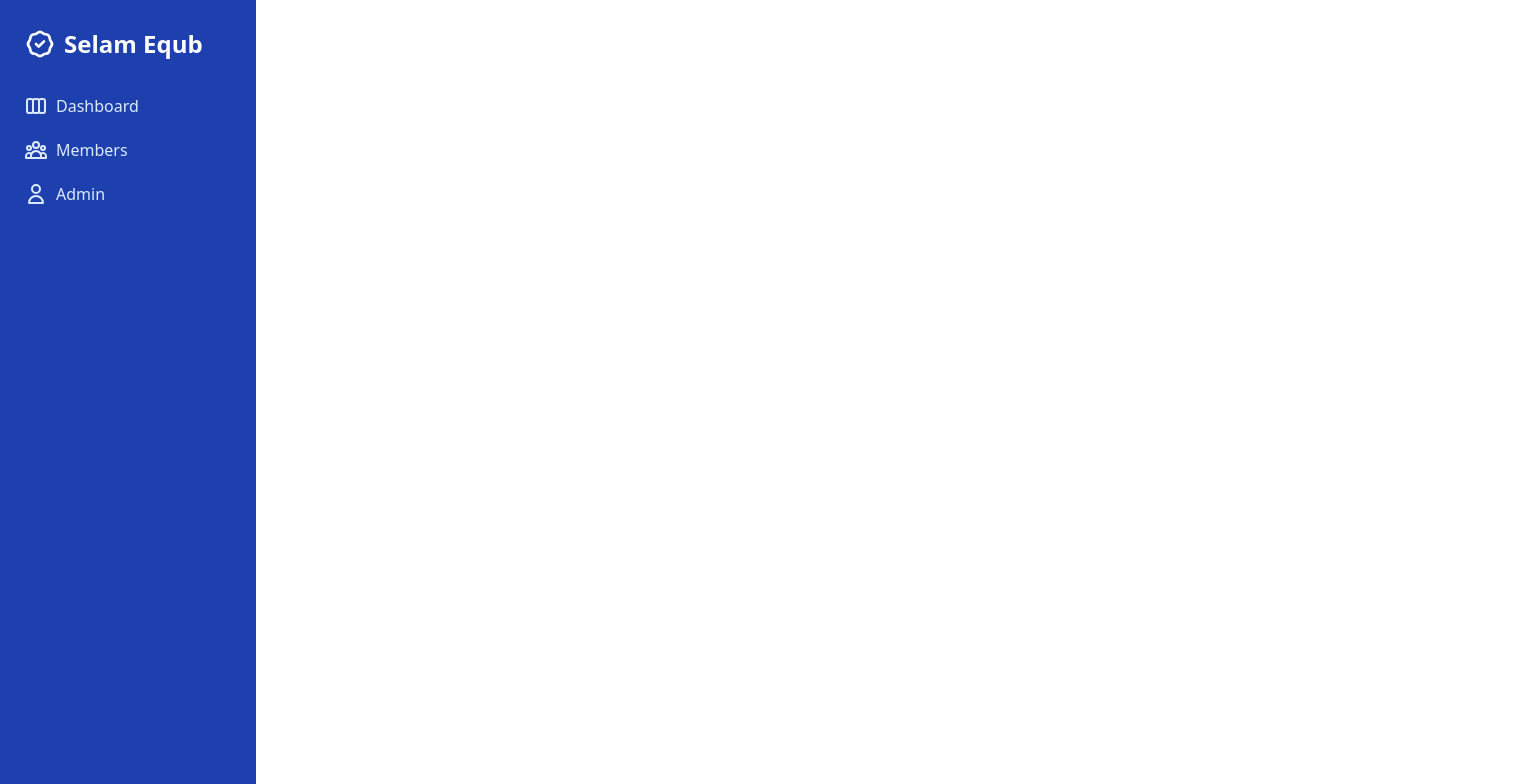
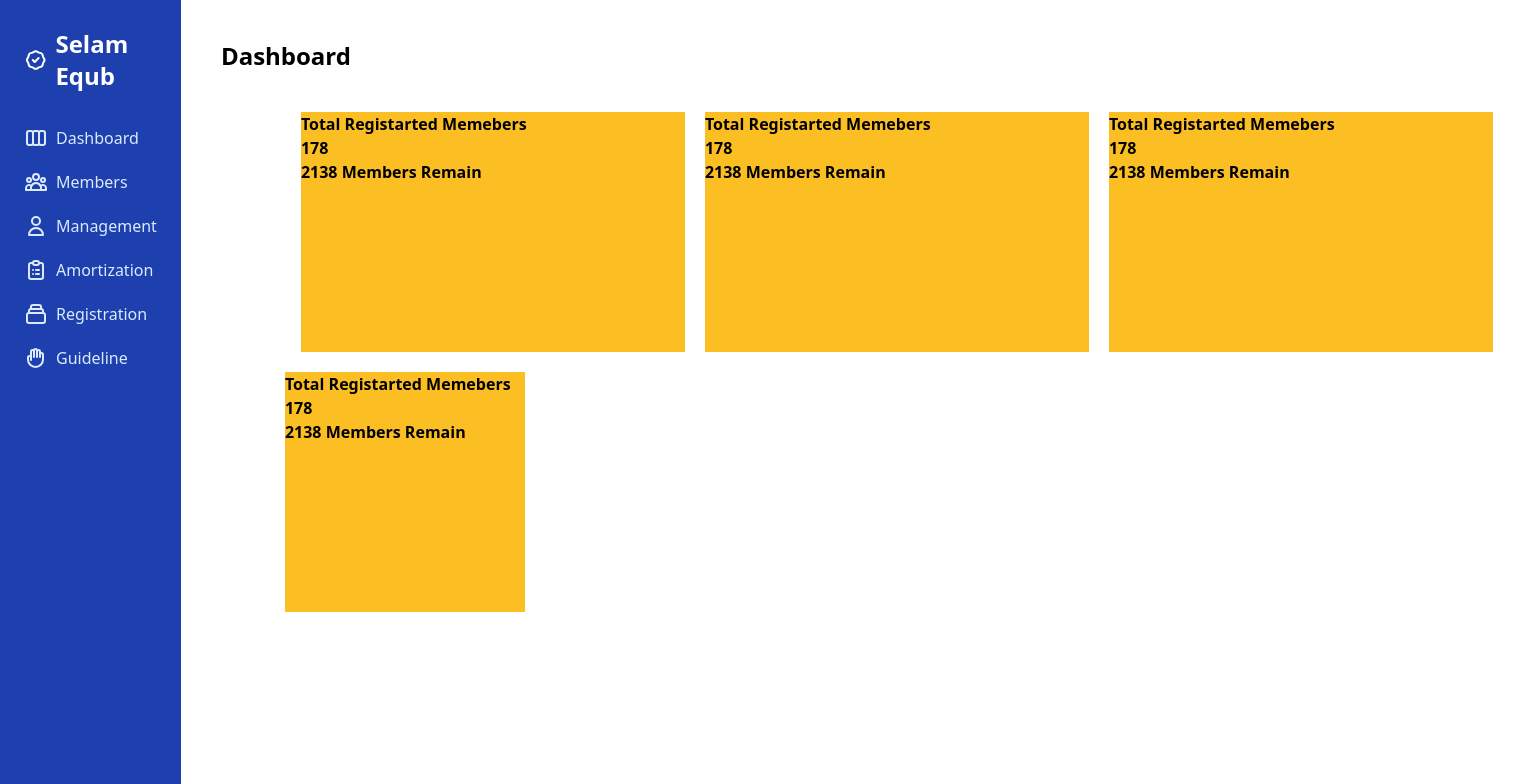
Before and after one commit to NatiDeme/selamequb, a Vue app: page / in a window 1280 px wide. Shown: the top 784 px of the page, 1533 px wide, since content can reach past the window. Built offline with nearby package versions, Linux system fonts and the light colour scheme.

Commit message:
UI implementation started

```diff
--- a/src/components/SideNav.vue
+++ b/src/components/SideNav.vue
@@ -1,34 +1,10 @@
 <template>
   <div class="relative min-h-screen md:flex">
-    <!-- mobile menu bar -->
-    <div class="bg-gray-800 text-gray-100 flex justify-between md:hidden">
-      <!-- logo -->
-      <a href="#" class="block p-4 text-white font-bold">Better Dev</a>
 
-      <!-- mobile menu button -->
-      <button
-        class="mobile-menu-button p-4 focus:outline-none focus:bg-gray-700"
-      >
-        <svg
-          class="h-5 w-5"
-          xmlns="http://www.w3.org/2000/svg"
-          fill="none"
-          viewBox="0 0 24 24"
-          stroke="currentColor"
-        >
-          <path
-            stroke-linecap="round"
-            stroke-linejoin="round"
-            stroke-width="2"
-            d="M4 6h16M4 12h16M4 18h16"
-          />
-        </svg>
-      </button>
-    </div>
 
     <!-- sidebar -->
     <div
-      class="sidebar bg-blue-800 text-blue-100 w-64 space-y-6 py-7 px-2 absolute inset-y-0 left-0 transform -translate-x-full md:relative md:translate-x-0 transition duration-200 ease-in-out"
+      class="sidebar bg-blue-800 text-blue-100 w-64 space-y-6 py-7 px-2 absolute inset-y-0 left-0  -translate-x-full md:relative md:translate-x-0 transition duration-200 ease-in-out"
     >
       <!-- logo -->
       <a href="#" class="text-white flex items-center space-x-2 px-4">
@@ -94,7 +70,7 @@
             <span class=""> Members</span>
 
         </router-link >
-        <router-link class="block py-2.5 px-4 rounded transition duration-200 hover:bg-blue-700 hover:text-white flex space-x-2"
+        <router-link class=" py-2.5 px-4 rounded transition duration-200 hover:bg-blue-700 hover:text-white flex space-x-2"
           to="/admins"
           active-class="active"
           tag="button"
@@ -114,7 +90,40 @@
               d="M16 7a4 4 0 11-8 0 4 4 0 018 0zM12 14a7 7 0 00-7 7h14a7 7 0 00-7-7z"
             />
           </svg>
-          <span class="">Admin</span>
+          <span class="">Management</span>
+          </router-link>
+          <router-link class=" py-2.5 px-4 rounded transition duration-200 hover:bg-blue-700 hover:text-white flex space-x-2"
+          to="/admins"
+          active-class="active"
+          tag="button"
+          exact>
+
+          <svg xmlns="http://www.w3.org/2000/svg" class="h-6 w-6" fill="none" viewBox="0 0 24 24" stroke="currentColor">
+  <path stroke-linecap="round" stroke-linejoin="round" stroke-width="2" d="M9 5H7a2 2 0 00-2 2v12a2 2 0 002 2h10a2 2 0 002-2V7a2 2 0 00-2-2h-2M9 5a2 2 0 002 2h2a2 2 0 002-2M9 5a2 2 0 012-2h2a2 2 0 012 2m-3 7h3m-3 4h3m-6-4h.01M9 16h.01" />
+</svg>
+          <span class="">Amortization</span>
+          </router-link>
+          <router-link class=" py-2.5 px-4 rounded transition duration-200 hover:bg-blue-700 hover:text-white flex space-x-2"
+          to="/admins"
+          active-class="active"
+          tag="button"
+          exact>
+
+         <svg xmlns="http://www.w3.org/2000/svg" class="h-6 w-6" fill="none" viewBox="0 0 24 24" stroke="currentColor">
+  <path stroke-linecap="round" stroke-linejoin="round" stroke-width="2" d="M19 11H5m14 0a2 2 0 012 2v6a2 2 0 01-2 2H5a2 2 0 01-2-2v-6a2 2 0 012-2m14 0V9a2 2 0 00-2-2M5 11V9a2 2 0 012-2m0 0V5a2 2 0 012-2h6a2 2 0 012 2v2M7 7h10" />
+</svg>
+          <span class="">Registration</span>
+          </router-link>
+          <router-link class=" py-2.5 px-4 rounded transition duration-200 hover:bg-blue-700 hover:text-white flex space-x-2"
+          to="/admins"
+          active-class="active"
+          tag="button"
+          exact>
+
+          <svg xmlns="http://www.w3.org/2000/svg" class="h-6 w-6" fill="none" viewBox="0 0 24 24" stroke="currentColor">
+  <path stroke-linecap="round" stroke-linejoin="round" stroke-width="2" d="M7 11.5V14m0-2.5v-6a1.5 1.5 0 113 0m-3 6a1.5 1.5 0 00-3 0v2a7.5 7.5 0 0015 0v-5a1.5 1.5 0 00-3 0m-6-3V11m0-5.5v-1a1.5 1.5 0 013 0v1m0 0V11m0-5.5a1.5 1.5 0 013 0v3m0 0V11" />
+</svg>
+          <span class="">Guideline</span>
           </router-link>
 
       </nav>
--- a/src/router/index.js
+++ b/src/router/index.js
@@ -14,6 +14,12 @@ const routes = [
         path: '/about',
         name: 'About',
         component: () => import(/* webpackChunkName: "about" */ '../views/About.vue')
+
+      },
+      {
+        path: '/',
+        name: 'Dashboard',
+        component: () => import(/* webpackChunkName: "about" */ '../views/Dashboard.vue')
 
       },
       {
--- a/src/views/Dashboard.vue
+++ b/src/views/Dashboard.vue
@@ -1,6 +1,43 @@
 <template>
     <div>
- <h1 class="items-center px-11 text-center text-4xl">This is an about page</h1>
+        <header><h1>Dashboard</h1></header>
+        <div class="flex pl-20 pt-10">
+        <div class="flex flex-col text-base bg-yellow-400 w-96 h-60">
+            <span class="">Total Registarted Memebers</span>
+            <span class="">178</span>
+            <div>
+            <span class="">2138 </span>
+            <span class="">Members Remain</span>
+            </div>
+        </div>
+        <div class="flex flex-col text-base bg-yellow-400 h-60 w-96 ml-5 w-">
+            <span class="">Total Registarted Memebers</span>
+            <span class="">178</span>
+            <div>
+            <span class="">2138 </span>
+            <span class="">Members Remain</span>
+            </div>
+        </div>
+         <div class="flex flex-col text-base bg-yellow-400 h-60 w-96 ml-5 w-">
+            <span class="">Total Registarted Memebers</span>
+            <span class="">178</span>
+            <div>
+            <span class="">2138 </span>
+            <span class="">Members Remain</span>
+            </div>
+        </div>
+        </div>
+        <div class="pt-5 pl-11">
+            <div class="flex flex-col text-base bg-yellow-400 w-60 h-60 ml-5">
+            <span class="">Total Registarted Memebers</span>
+            <span class="">178</span>
+            <div>
+            <span class="">2138 </span>
+            <span class="">Members Remain</span>
+            </div>
+        </div>
+        </div>
+
     </div>
 </template>
 
```
